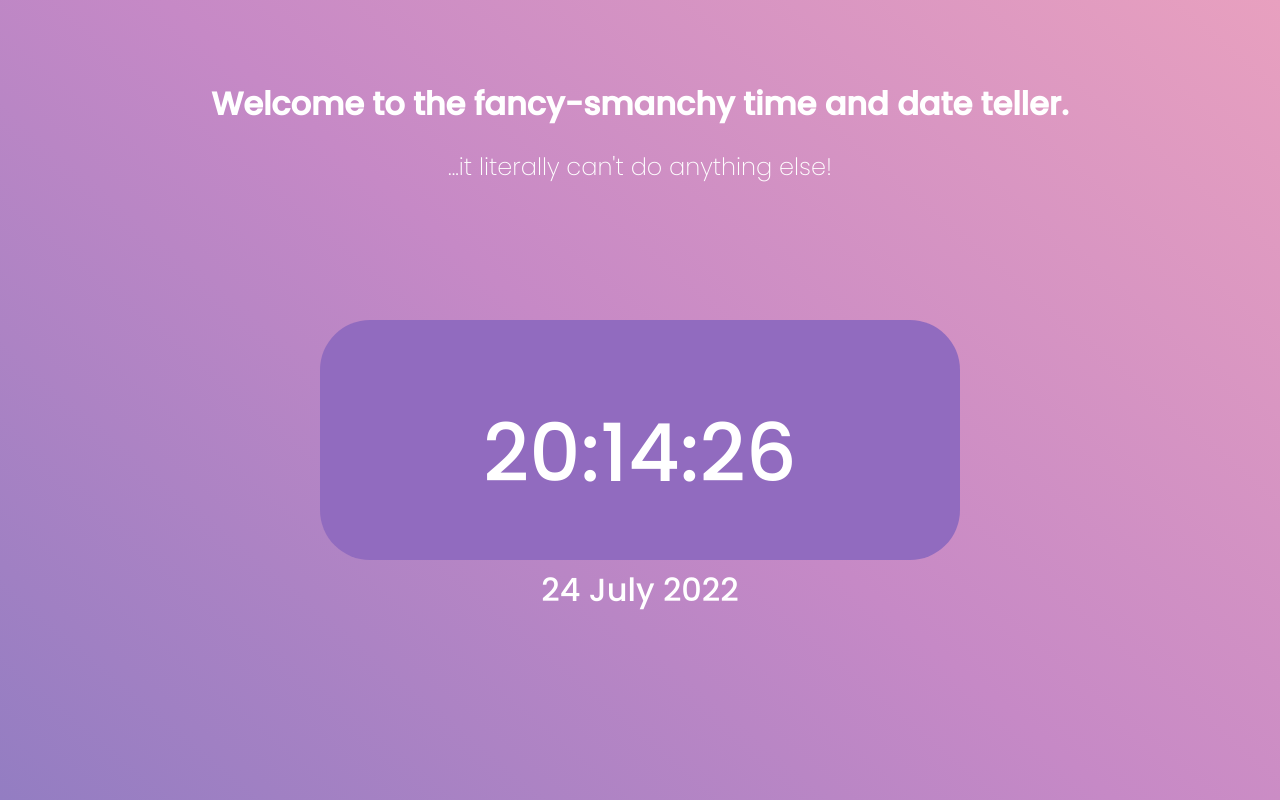
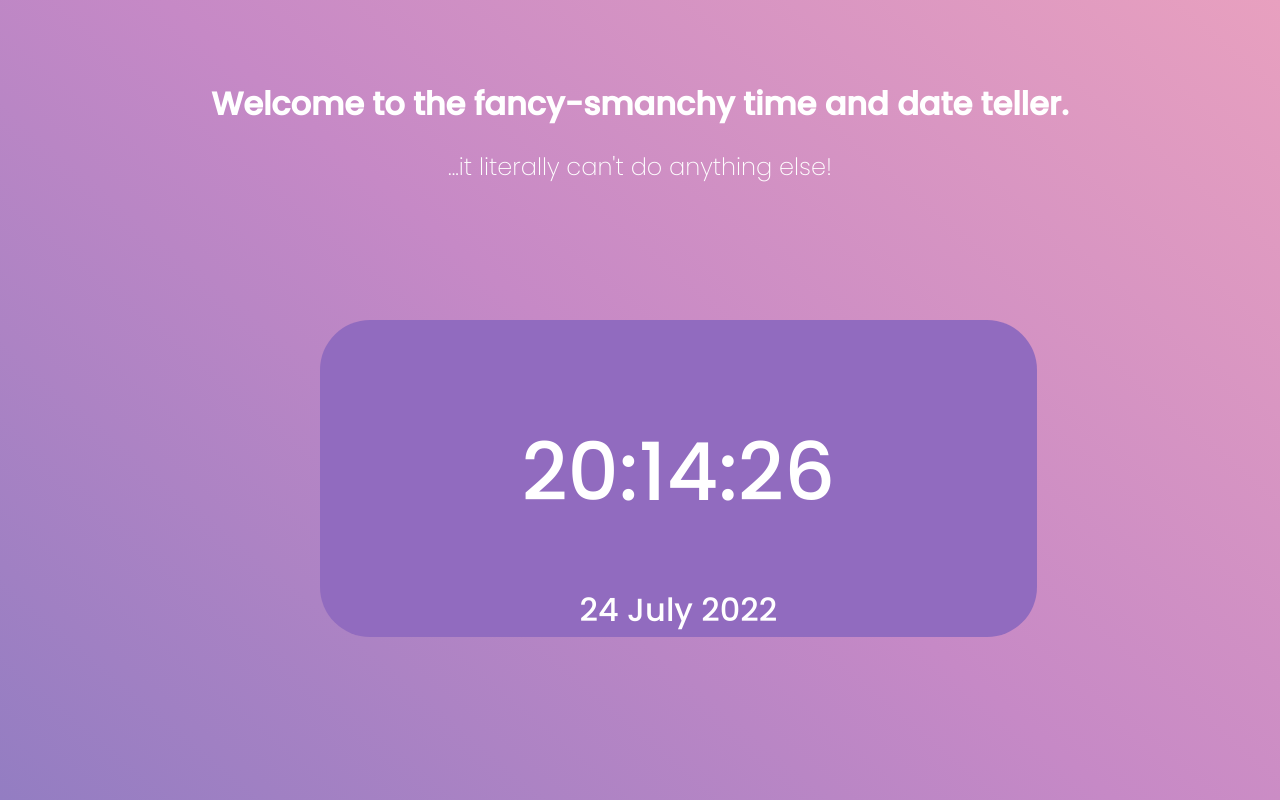
Before and after one commit to MichaelSvensen/clock-project, a plain HTML site: page index.html in a window 1280 px wide. Drawn offline with Linux system fonts and the light colour scheme.

Commit message:
Add files via upload
added padding around containing div

```diff
--- a/CSS/styles.css
+++ b/CSS/styles.css
@@ -40,13 +40,13 @@ left: 25%;
 width:50%;
 height:30%;
 text-align: center;
+padding:3%;
 
 }
 
 #MyClock{
   font-weight:500;
   font-size:5rem;
-  padding-top:3%;
 }
 
 #MyDate{
```
